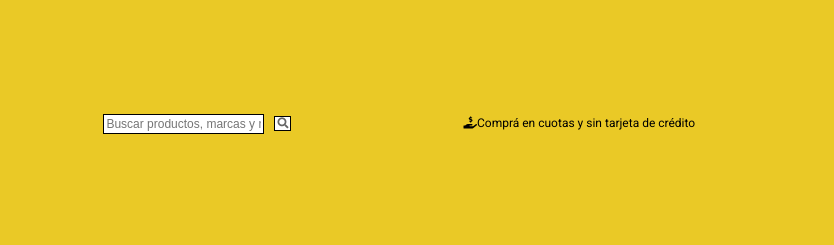
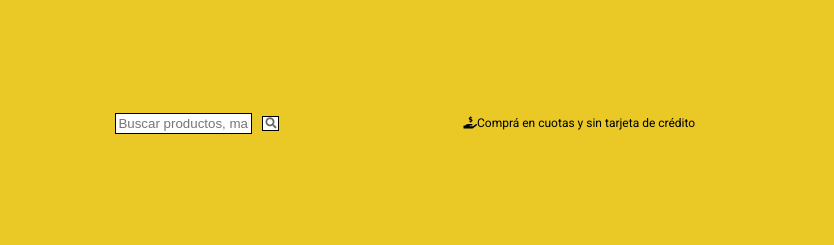
Before and after one commit to ZadexG/Liebre, a website: page views/home.html in a window 1280 px wide. Shown: the top 245 px of the page, 446-1280 px from the left. Drawn offline with Linux system fonts and the light colour scheme.

Commit message:
ajustando navbar

```diff
--- a/public/css/styles.css
+++ b/public/css/styles.css
@@ -75,7 +75,7 @@ header .form .input {
   outline: none;
   color: #666;
   padding: 2px;
-  font-size: 12px;
+  width: 137px;
 }
 
 header .form .submit {
```
